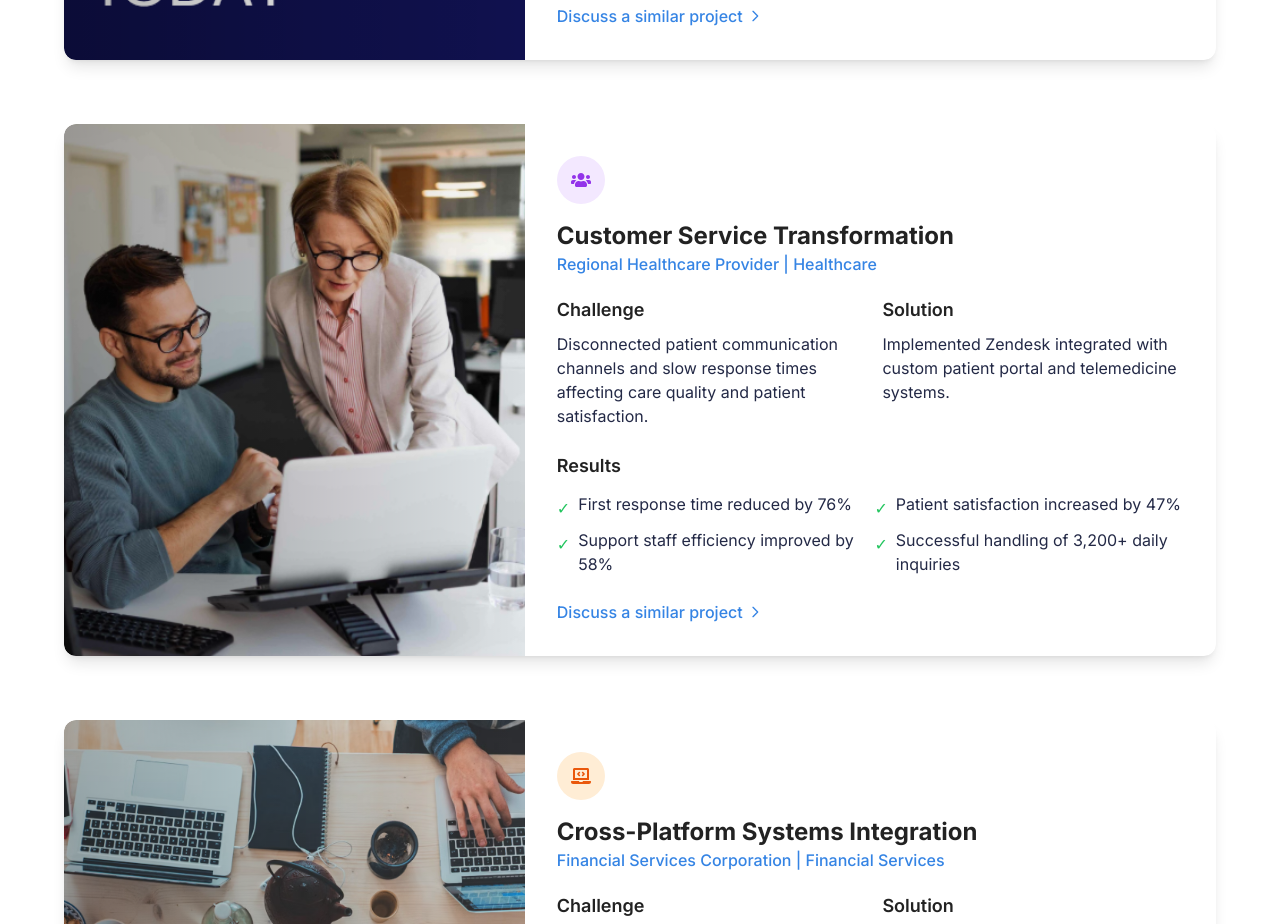
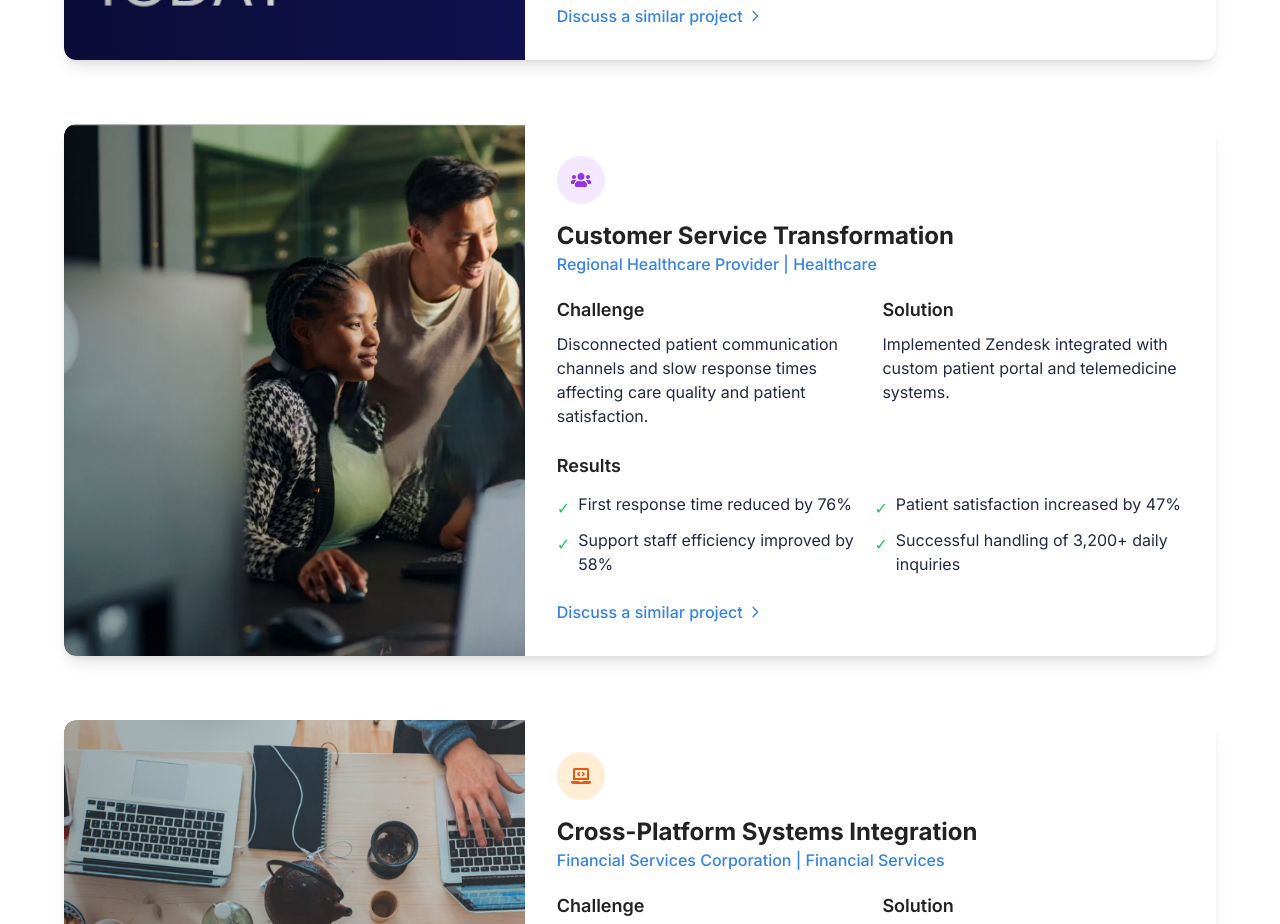
Before and after one commit to mhol1961/tas_vscode, a Next.js app: page /case-studies in a window 1280 px wide. Shown: the part 1980-2904 px from the top of the page. Built offline with nearby package versions, Linux system fonts and the light colour scheme.

Commit message:
Fix customer service transformation image issue with new image file

```diff
--- a/src/app/case-studies/page.tsx
+++ b/src/app/case-studies/page.tsx
@@ -60,7 +60,7 @@ const caseStudies = [
       'Support staff efficiency improved by 58%',
       'Successful handling of 3,200+ daily inquiries'
     ],
-    image: '/images/photos/cust_service_trans.png?v=2', // Updated to use the new image
+    image: '/images/photos/cust_service_trans2.png?v=2', // Updated to use alternate image file
     icon: FaUsers,
     bgColor: 'bg-purple-100 dark:bg-purple-900/30',
     iconColor: 'text-purple-600 dark:text-purple-400'
```
Also changed, not shown: public/images/photos/cust_service_trans2.png (added).
